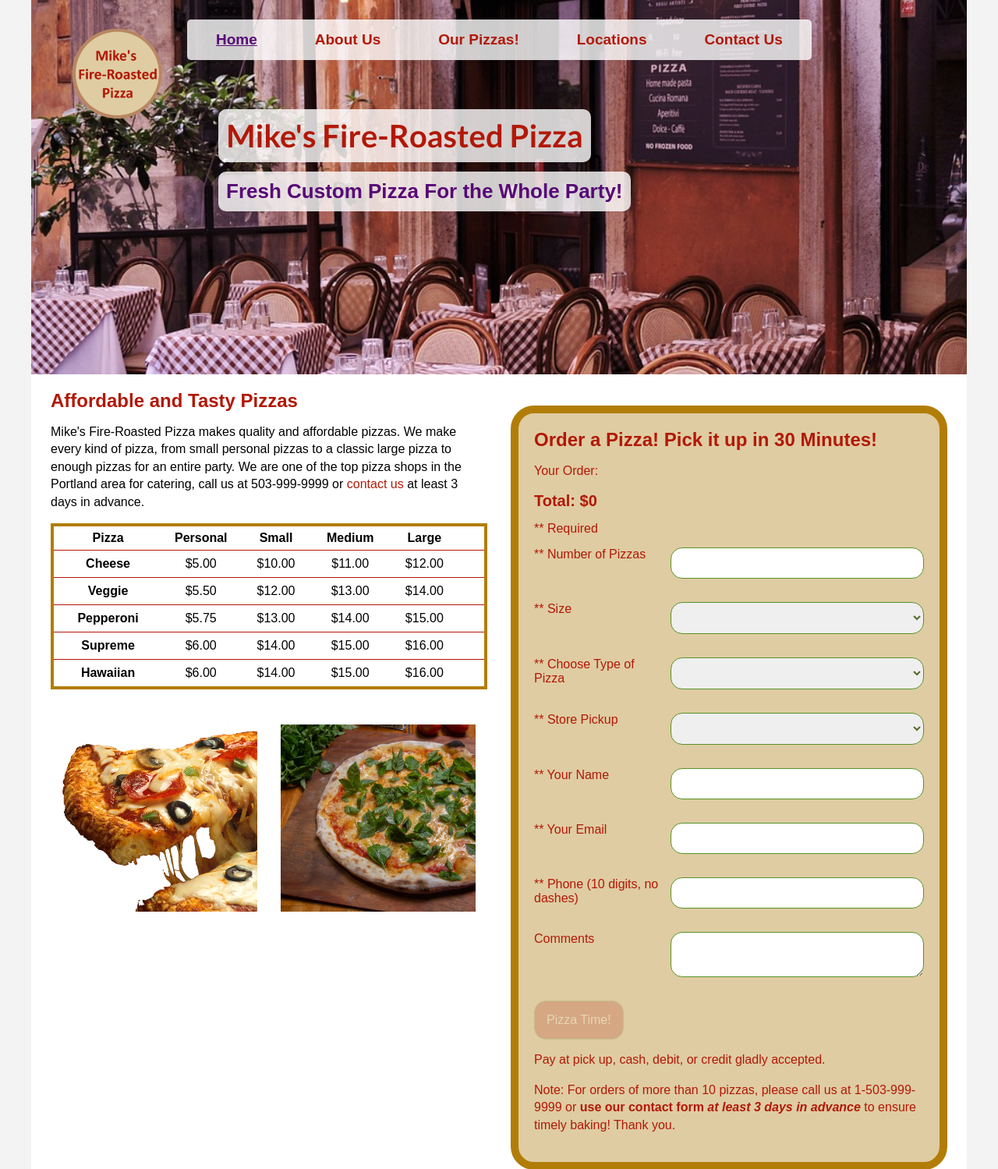
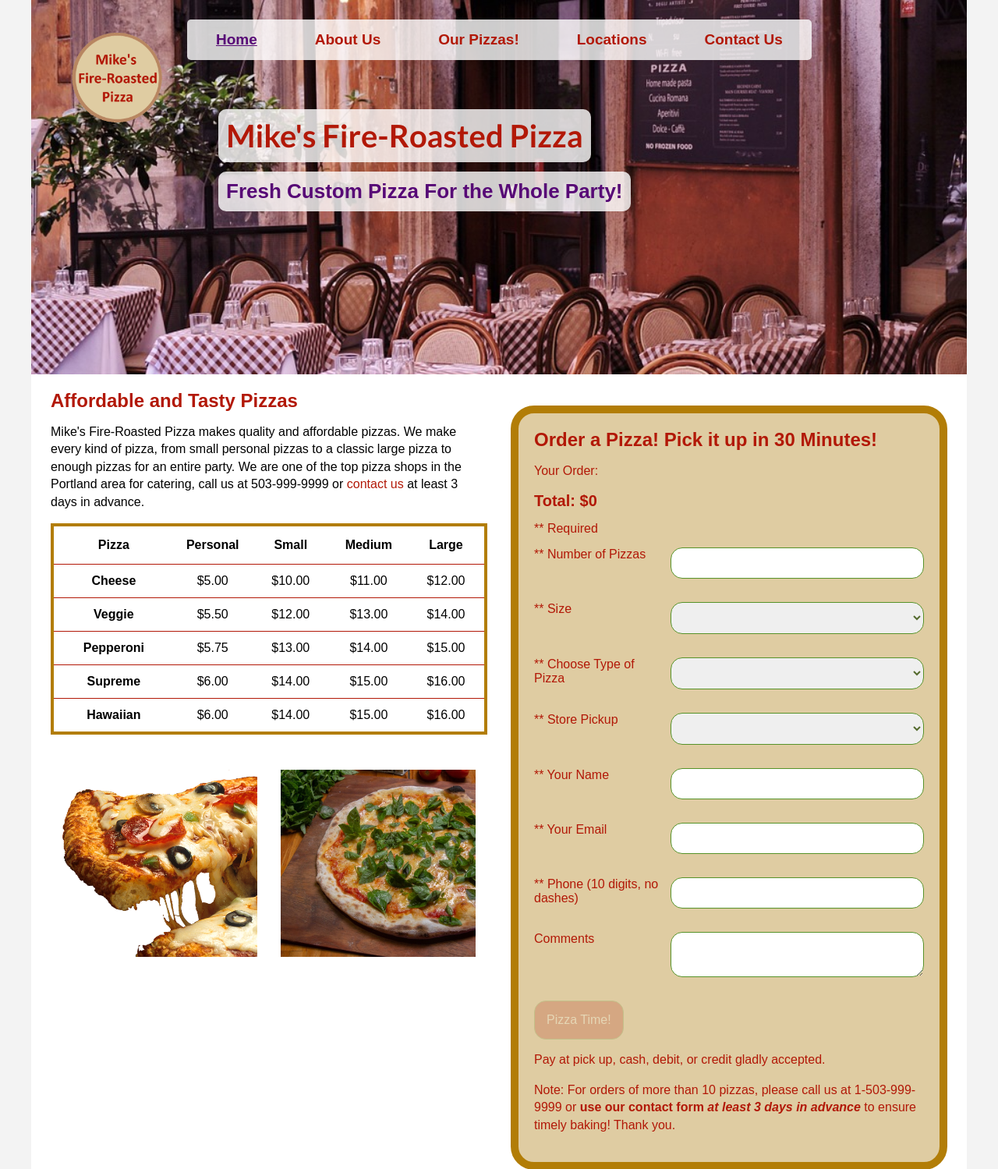
Before and after one commit to LoganTesta/Mikes-Fire-Roasted-Pizza, a PHP site: page / in a window 1280 px wide. Shown: the top 1499 px of the page at 78% size. Run offline with PHP 8.4, Linux system fonts and the light colour scheme; some libraries are stand-ins or nearby versions.

Commit message:
Adjust pizza types table spacing

```diff
--- a/assets/css/main-styles.css
+++ b/assets/css/main-styles.css
@@ -272,10 +272,10 @@ a:hover { color: var(--color-2); }
 
 .pizza-types-wrapper {  }
 .pizza-table { width: 100%; margin-bottom: 20px; border: 4px solid var(--color-2); border-radius: 5px; border-collapse: collapse; text-align: center; }
-.pizza-table th { display: block; padding: 6px 15px; text-align: center; font-weight: bold; }
+.pizza-table th { display: block; padding: 15px 15px; text-align: center; font-weight: bold; }
 .pizza-table th:nth-of-type(1) { }
 .pizza-table tr { border-bottom: 1px solid var(--color-1); }
-.pizza-table tr td { display: block; padding: 8px 15px; }
+.pizza-table tr td { display: block; padding: 12px 15px; }
 .pizza-table tr td:nth-of-type(1) { font-weight: bold; }
 
 
@@ -339,7 +339,7 @@ a:hover { color: var(--color-2); }
     /*Header*/
     .header { min-height: 480px; }
 
-    .logo { position: absolute; top: 35px; left: 50px; width: 120px; height: 120px; }
+    .logo { position: absolute; top: 40px; left: 50px; width: 120px; height: 120px; }
 
     .main-title-container { position: absolute; top: 140px; left: 240px; width: 478px; }
     .main-title-container .main-title-container__title { width: 478px; padding: 10px 10px; font-size: 40px; }
--- a/assets/include/pizza-info-content.php
+++ b/assets/include/pizza-info-content.php
@@ -12,7 +12,6 @@ ob_start();
         <th>Small</th>
         <th>Medium</th>
         <th>Large</th>
-        <td></td>
         </thead>
         <tbody>
             <tr>
```
